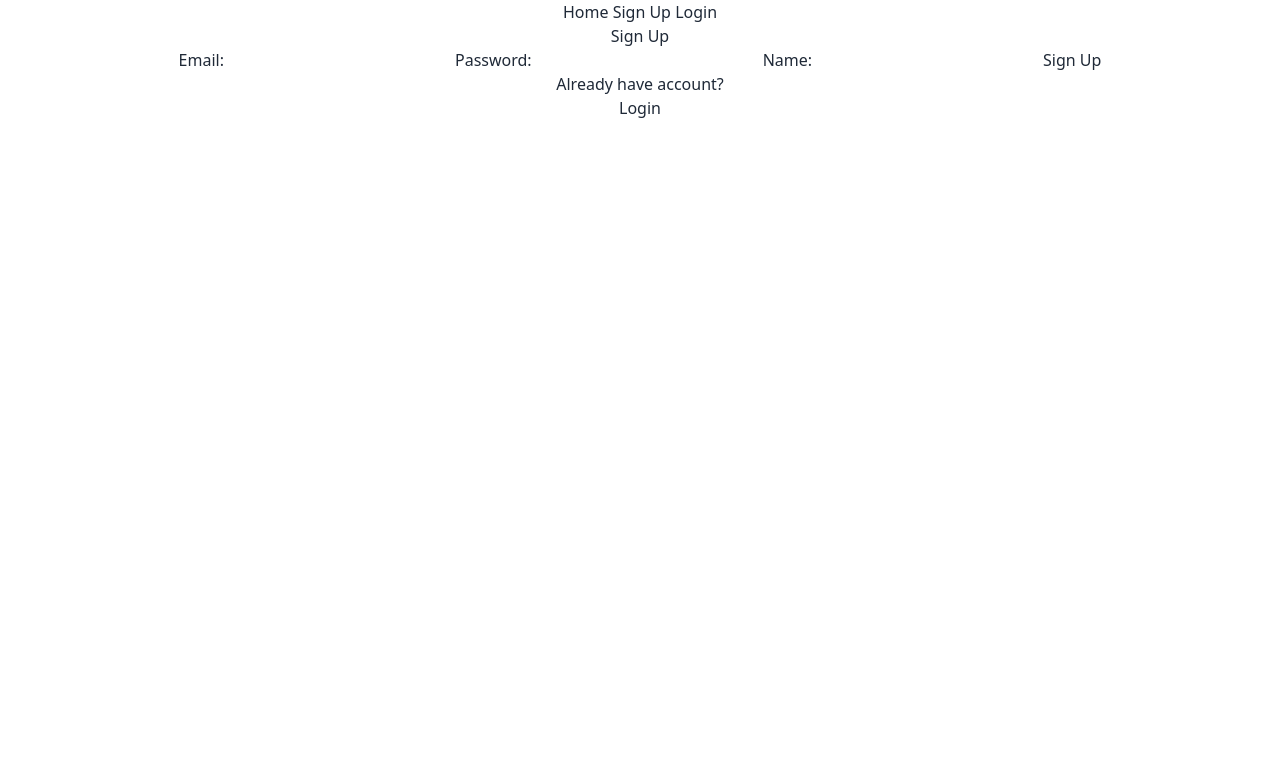
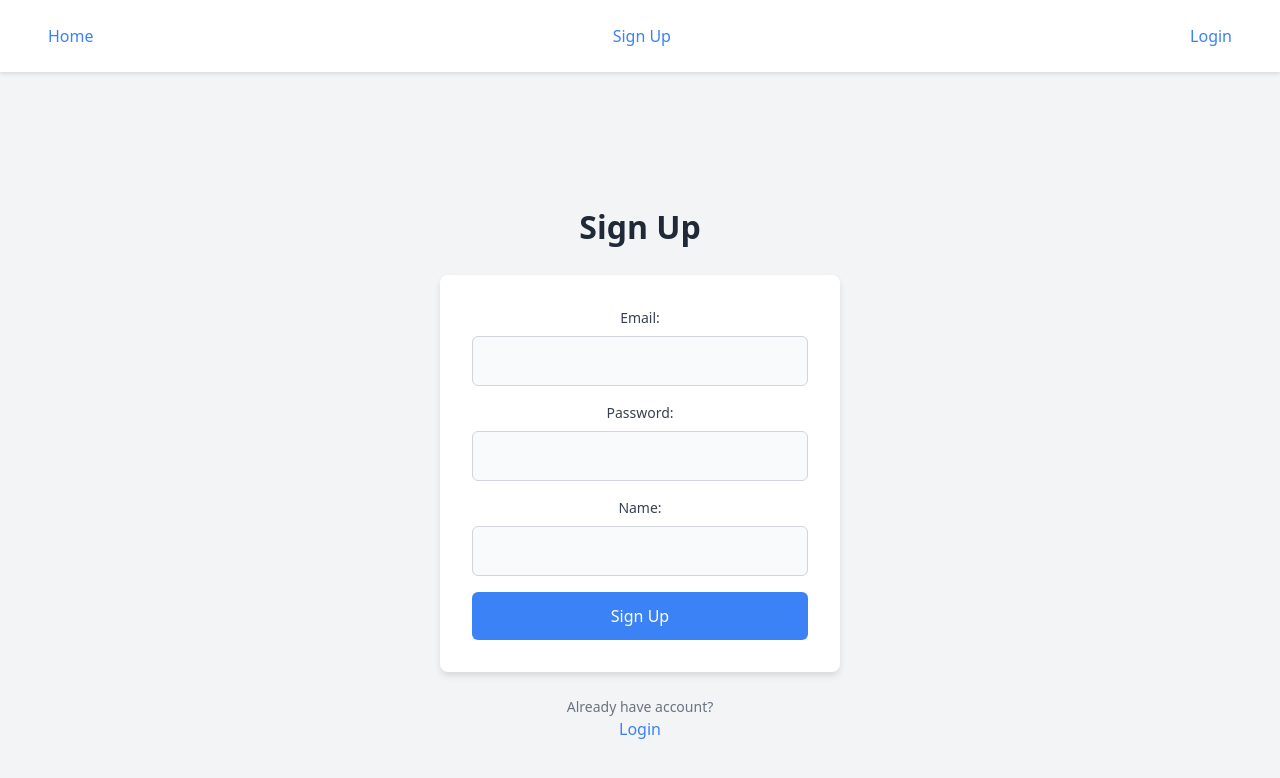
Before and after one commit to garaluzardo/final-project-front, a React (Create React App) app: page /signup in a window 1280 px wide. Shown: the top 778 px of the page. Built offline with nearby package versions, Linux system fonts and the light colour scheme; no server answers.

Commit message:
Estilos provisionales: navbar, login, singup

```diff
--- a/public/index.html
+++ b/public/index.html
@@ -19,7 +19,7 @@
       work correctly both with client-side routing and a non-root public URL.
       Learn how to configure a non-root public URL by running `npm run build`.
     -->
-    <title>IronLauncher App</title>
+    <title>PetPal App</title>
   </head>
   <body>
     <noscript>You need to enable JavaScript to run this app.</noscript>
--- a/src/components/Navbar/Navbar.css
+++ b/src/components/Navbar/Navbar.css
@@ -0,0 +1,67 @@
+/* Contenedor principal */
+nav {
+    display: flex;
+    justify-content: space-between;
+    align-items: center;
+    padding: 1rem 2rem;
+    background-color: #ffffff;
+    box-shadow: 0 2px 4px rgba(0, 0, 0, 0.1);
+    position: sticky;
+    top: 0;
+    z-index: 1000;
+  }
+
+  /* Margen para la barra de desplazamiento */
+  body {
+    margin-right: calc(-1 * (100vw - 100%)); /* Compensa el espacio de la barra de desplazamiento */
+    overflow-x: hidden; /* Evita el desplazamiento horizontal */
+  }
+
+  /* Botones y enlaces */
+  nav button {
+    background-color: transparent;
+    border: none;
+    color: #3b82f6;
+    font-size: 1rem;
+    font-weight: 500;
+    cursor: pointer;
+    padding: 0.5rem 1rem;
+    border-radius: 0.375rem;
+    transition: background-color 0.2s, color 0.2s;
+  }
+
+  nav button:hover {
+    background-color: #3b82f6;
+    color: #ffffff;
+  }
+
+  /* Botón de Logout */
+  nav button[onClick] {
+    background-color: #ef4444;
+    color: #ffffff;
+  }
+
+  nav button[onClick]:hover {
+    background-color: #dc2626;
+  }
+
+  /* Nombre del usuario (cuando lo implemente) */
+  nav span {
+    font-size: 1rem;
+    font-weight: 500;
+    color: #1f2937;
+    margin-left: 1rem;
+  }
+
+  /* Estilo enlaces */
+  nav a {
+    text-decoration: none;
+  }
+
+  /* Estilo imagen de perfil (cuando la implemente) */
+  nav img {
+    width: 50px;
+    height: 50px;
+    border-radius: 50%;
+    margin-left: 1rem;
+  }
--- a/src/pages/LoginPage/LoginPage.css
+++ b/src/pages/LoginPage/LoginPage.css
@@ -0,0 +1,99 @@
+/* Contenedor principal */
+.LoginPage {
+    display: flex;
+    flex-direction: column;
+    align-items: center;
+    justify-content: center;
+    min-height: 100vh;
+    background-color: #f3f4f6;
+    padding: 2rem;
+  }
+
+  /* Título */
+  .LoginPage h1 {
+    font-size: 2rem;
+    font-weight: bold;
+    color: #1f2937;
+    margin-bottom: 1.5rem;
+  }
+
+  /* Formulario */
+  .LoginPage form {
+    background-color: #ffffff;
+    padding: 2rem;
+    border-radius: 0.5rem;
+    box-shadow: 0 4px 6px rgba(0, 0, 0, 0.1);
+    width: 100%;
+    max-width: 400px;
+  }
+
+  /* Etiquetas */
+  .LoginPage label {
+    display: block;
+    font-size: 0.875rem;
+    font-weight: 500;
+    color: #374151;
+    margin-bottom: 0.5rem;
+  }
+
+  /* Campos de entrada */
+  .LoginPage input {
+    width: 100%;
+    padding: 0.75rem;
+    margin-bottom: 1rem;
+    border: 1px solid #d1d5db;
+    border-radius: 0.375rem;
+    font-size: 1rem;
+    color: #1f2937;
+    background-color: #f9fafb;
+    transition: border-color 0.2s, box-shadow 0.2s;
+  }
+
+  .LoginPage input:focus {
+    border-color: #3b82f6;
+    outline: none;
+    box-shadow: 0 0 0 3px rgba(59, 130, 246, 0.1);
+  }
+
+  /* Botón de login */
+  .LoginPage button {
+    width: 100%;
+    padding: 0.75rem;
+    background-color: #3b82f6;
+    color: #ffffff;
+    font-size: 1rem;
+    font-weight: 500;
+    border: none;
+    border-radius: 0.375rem;
+    cursor: pointer;
+    transition: background-color 0.2s;
+  }
+
+  .LoginPage button:hover {
+    background-color: #2563eb;
+  }
+
+  /* Mensaje de error */
+  .LoginPage .error-message {
+    color: #ef4444;
+    font-size: 0.875rem;
+    margin-top: 1rem;
+    text-align: center;
+  }
+
+  /* Enlace de signup */
+  .LoginPage p {
+    margin-top: 1.5rem;
+    font-size: 0.875rem;
+    color: #6b7280;
+  }
+
+  .LoginPage a {
+    color: #3b82f6;
+    text-decoration: none;
+    font-weight: 500;
+  }
+
+  .LoginPage a:hover {
+    text-decoration: underline;
+  }
--- a/src/pages/SignupPage/SignupPage.css
+++ b/src/pages/SignupPage/SignupPage.css
@@ -0,0 +1,99 @@
+/* Contenedor principal */
+.SignupPage {
+    display: flex;
+    flex-direction: column;
+    align-items: center;
+    justify-content: center;
+    min-height: 100vh;
+    background-color: #f3f4f6;
+    padding: 2rem;
+  }
+
+  /* Título */
+  .SignupPage h1 {
+    font-size: 2rem;
+    font-weight: bold;
+    color: #1f2937;
+    margin-bottom: 1.5rem;
+  }
+
+  /* Formulario */
+  .SignupPage form {
+    background-color: #ffffff;
+    padding: 2rem;
+    border-radius: 0.5rem;
+    box-shadow: 0 4px 6px rgba(0, 0, 0, 0.1);
+    width: 100%;
+    max-width: 400px;
+  }
+
+  /* Etiquetas */
+  .SignupPage label {
+    display: block;
+    font-size: 0.875rem;
+    font-weight: 500;
+    color: #374151;
+    margin-bottom: 0.5rem;
+  }
+
+  /* Campos de entrada */
+  .SignupPage input {
+    width: 100%;
+    padding: 0.75rem;
+    margin-bottom: 1rem;
+    border: 1px solid #d1d5db;
+    border-radius: 0.375rem;
+    font-size: 1rem;
+    color: #1f2937;
+    background-color: #f9fafb;
+    transition: border-color 0.2s, box-shadow 0.2s;
+  }
+
+  .SignupPage input:focus {
+    border-color: #3b82f6;
+    outline: none;
+    box-shadow: 0 0 0 3px rgba(59, 130, 246, 0.1);
+  }
+
+  /* Botón de registro */
+  .SignupPage button {
+    width: 100%;
+    padding: 0.75rem;
+    background-color: #3b82f6;
+    color: #ffffff;
+    font-size: 1rem;
+    font-weight: 500;
+    border: none;
+    border-radius: 0.375rem;
+    cursor: pointer;
+    transition: background-color 0.2s;
+  }
+
+  .SignupPage button:hover {
+    background-color: #2563eb;
+  }
+
+  /* Mensaje de error */
+  .SignupPage .error-message {
+    color: #ef4444;
+    font-size: 0.875rem;
+    margin-top: 1rem;
+    text-align: center;
+  }
+
+  /* Enlace de login */
+  .SignupPage p {
+    margin-top: 1.5rem;
+    font-size: 0.875rem;
+    color: #6b7280;
+  }
+
+  .SignupPage a {
+    color: #3b82f6;
+    text-decoration: none;
+    font-weight: 500;
+  }
+
+  .SignupPage a:hover {
+    text-decoration: underline;
+  }
```
